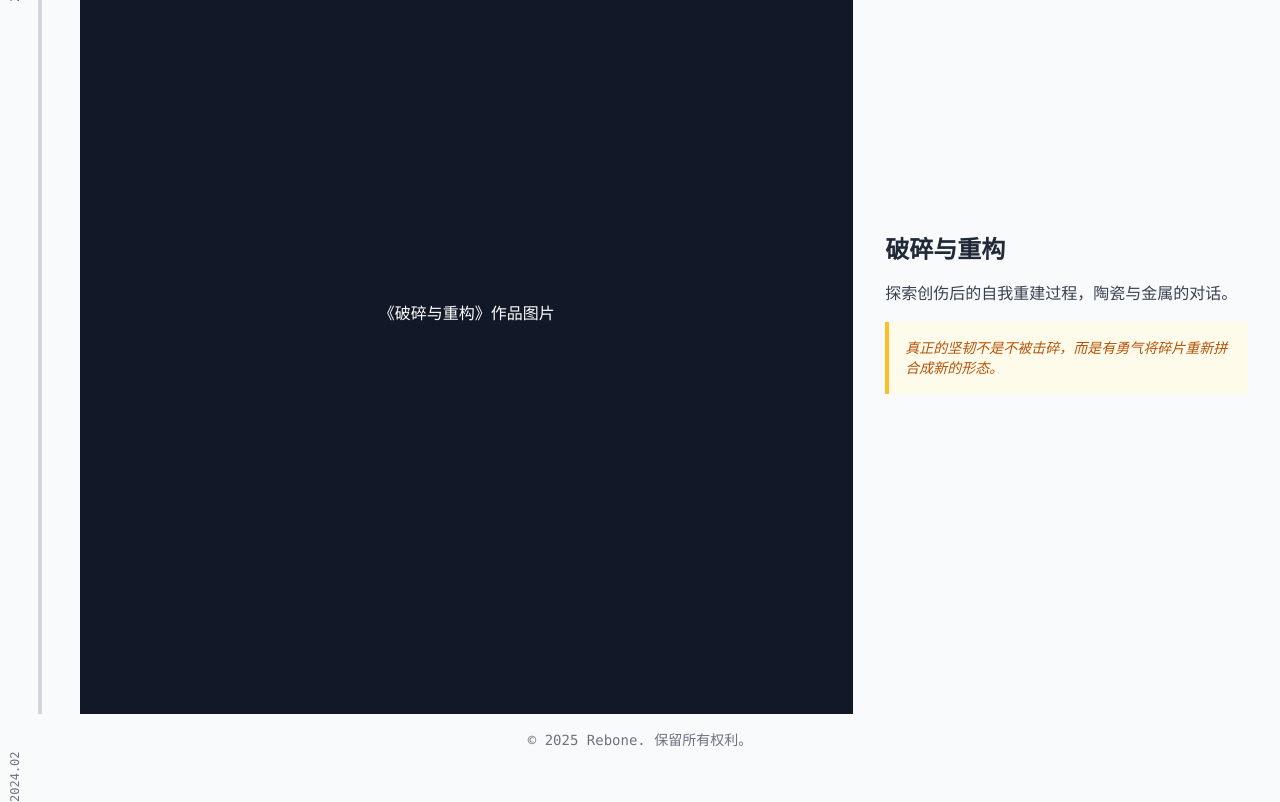
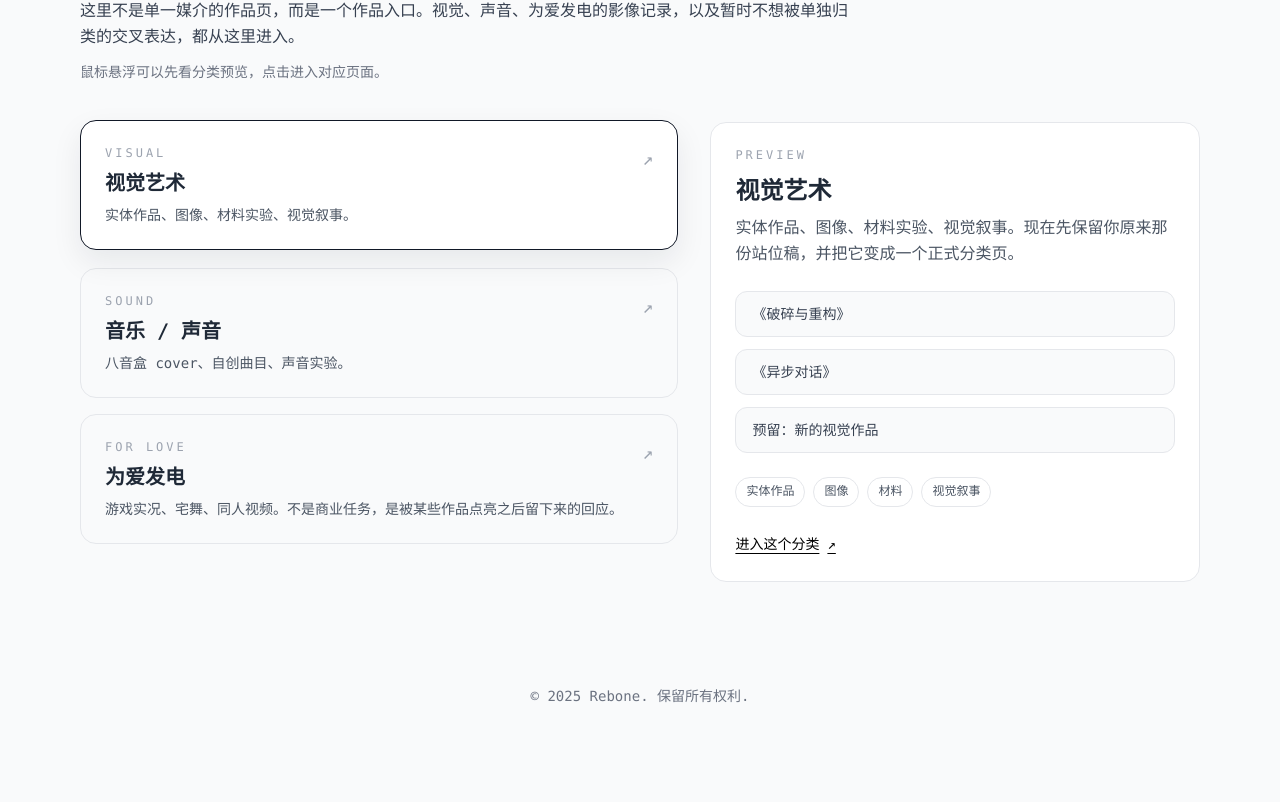
Before and after one commit to ReBone0522/ReBone-s-personal-website, a plain HTML site: page expressions.html in a window 1280 px wide. Shown: the part 146-948 px from the top of the page. After the commit the page ends 868 px from the top, so only its background shows below. Drawn offline with nearby package versions, Linux system fonts and the light colour scheme.

Commit message:
Restructure Expressions into category hub

```diff
--- a/expressions.html
+++ b/expressions.html
@@ -6,18 +6,29 @@
     <title>Expressions | ReBone</title>
     <script src="https://cdn.tailwindcss.com"></script>
     <style>
-        .full-screen-section {
-            min-height: 100vh;
-            scroll-snap-align: start;
+        .category-card {
+            transition: all 0.2s ease;
         }
-        .expressions-container {
-            scroll-snap-type: y mandatory;
-            height: 100vh;
-            overflow-y: scroll;
+        .category-card:hover,
+        .category-card.active {
+            border-color: #111827;
+            background: #ffffff;
+            transform: translateY(-2px);
+            box-shadow: 0 12px 30px rgba(17, 24, 39, 0.08);
+        }
+        .preview-pill {
+            display: inline-flex;
+            align-items: center;
+            padding: 4px 10px;
+            border: 1px solid #e5e7eb;
+            border-radius: 999px;
+            font-size: 12px;
+            color: #4b5563;
+            background: #fff;
         }
     </style>
 </head>
-<body class="bg-gray-50 text-gray-800 font-mono">
+<body class="bg-gray-50 text-gray-800 font-mono leading-relaxed">
     <nav class="sticky top-0 z-50 bg-[length:113%_1000px] bg-center p-4 flex justify-between items-center" style="background-image: url('assets/nav-bg.PNG');">
         <h1 class="text-xl font-bold text-white">ReBone</h1>
         <div class="space-x-4 text-white text-sm">
@@ -29,61 +40,120 @@
         </div>
     </nav>
 
-    <!-- 全屏滚动容器 -->
-    <div class="expressions-container">
-        <!-- 作品1 -->
-        <section class="full-screen-section flex">
-            <!-- 时间轴 -->
-            <div class="w-20 flex flex-col items-center pt-10">
-                <div class="w-1 h-full bg-gray-300"></div>
-                <div class="absolute mt-10 text-xs text-gray-500 transform -rotate-90 origin-left whitespace-nowrap">
-                    2024.04
-                </div>
-            </div>
+    <main class="max-w-6xl mx-auto mt-10 px-4 pb-16">
+        <div class="mb-10 max-w-3xl">
+            <h2 class="text-2xl font-semibold mb-3">Expressions</h2>
+            <p class="text-gray-700 mb-3">这里不是单一媒介的作品页，而是一个作品入口。视觉、声音、为爱发电的影像记录，以及暂时不想被单独归类的交叉表达，都从这里进入。</p>
+            <p class="text-sm text-gray-500">鼠标悬浮可以先看分类预览，点击进入对应页面。</p>
+        </div>
 
-            <!-- 作品图片 - 全屏左侧 -->
-            <div class="flex-1 bg-gray-900 flex items-center justify-center">
-                <span class="text-white">《破碎与重构》作品图片</span>
-            </div>
+        <div class="grid grid-cols-1 lg:grid-cols-[1.1fr_0.9fr] gap-8 items-start">
+            <section class="space-y-4">
+                <a href="expressions_visual.html" class="category-card active block rounded-2xl border border-gray-200 bg-gray-50 p-6" data-section="visual">
+                    <div class="flex items-start justify-between gap-4">
+                        <div>
+                            <p class="text-xs uppercase tracking-[0.25em] text-gray-400 mb-2">Visual</p>
+                            <h3 class="text-xl font-semibold mb-2">视觉艺术</h3>
+                            <p class="text-sm text-gray-600">实体作品、图像、材料实验、视觉叙事。</p>
+                        </div>
+                        <span class="text-gray-400 text-lg">↗</span>
+                    </div>
+                </a>
 
-            <!-- 作品描述 - 右侧 -->
-            <div class="w-1/3 p-8 flex flex-col justify-center">
-                <h2 class="text-2xl font-semibold mb-4">破碎与重构</h2>
-                <p class="text-gray-700 mb-4">探索创伤后的自我重建过程，陶瓷与金属的对话。</p>
-                <div class="p-4 bg-amber-50 border-l-4 border-amber-400">
-                    <p class="text-sm text-amber-700 italic">真正的坚韧不是不被击碎，而是有勇气将碎片重新拼合成新的形态。</p>
-                </div>
-            </div>
-        </section>
+                <a href="expressions_sound.html" class="category-card block rounded-2xl border border-gray-200 bg-gray-50 p-6" data-section="sound">
+                    <div class="flex items-start justify-between gap-4">
+                        <div>
+                            <p class="text-xs uppercase tracking-[0.25em] text-gray-400 mb-2">Sound</p>
+                            <h3 class="text-xl font-semibold mb-2">音乐 / 声音</h3>
+                            <p class="text-sm text-gray-600">八音盒 cover、自创曲目、声音实验。</p>
+                        </div>
+                        <span class="text-gray-400 text-lg">↗</span>
+                    </div>
+                </a>
 
-        <!-- 作品2 -->
-        <section class="full-screen-section flex">
-            <!-- 时间轴 -->
-            <div class="w-20 flex flex-col items-center pt-10">
-                <div class="w-1 h-full bg-gray-300"></div>
-                <div class="absolute mt-10 text-xs text-gray-500 transform -rotate-90 origin-left whitespace-nowrap">
-                    2024.02
-                </div>
-            </div>
+                <a href="expressions_fandom.html" class="category-card block rounded-2xl border border-gray-200 bg-gray-50 p-6" data-section="fandom">
+                    <div class="flex items-start justify-between gap-4">
+                        <div>
+                            <p class="text-xs uppercase tracking-[0.25em] text-gray-400 mb-2">For Love</p>
+                            <h3 class="text-xl font-semibold mb-2">为爱发电</h3>
+                            <p class="text-sm text-gray-600">游戏实况、宅舞、同人视频。不是商业任务，是被某些作品点亮之后留下来的回应。</p>
+                        </div>
+                        <span class="text-gray-400 text-lg">↗</span>
+                    </div>
+                </a>
 
-            <!-- 作品图片 -->
-            <div class="flex-1 bg-gray-100 flex items-center justify-center">
-                <span class="text-gray-600">《异步对话》作品图片</span>
-            </div>
 
-            <!-- 作品描述 -->
-            <div class="w-1/3 p-8 flex flex-col justify-center">
-                <h2 class="text-2xl font-semibold mb-4">异步对话</h2>
-                <p class="text-gray-700 mb-4">通过算法生成的声音景观，模拟非实时沟通的美学。</p>
-                <div class="p-4 bg-amber-50 border-l-4 border-amber-400">
-                    <p class="text-sm text-amber-700 italic">延迟回复不是情感的衰减，而是思想的沉淀。</p>
-                </div>
-            </div>
-        </section>
-    </div>
+            </section>
 
-    <footer class="text-center text-sm text-gray-500 py-4">
-        © 2025 Rebone. 保留所有权利。
+            <aside class="rounded-2xl border border-gray-200 bg-white p-6 lg:sticky lg:top-24">
+                <p class="text-xs uppercase tracking-[0.25em] text-gray-400 mb-3">Preview</p>
+                <h3 class="text-2xl font-semibold mb-2" id="previewTitle">视觉艺术</h3>
+                <p class="text-gray-600 mb-6" id="previewText">实体作品、图像、材料实验、视觉叙事。</p>
+                <div class="space-y-3 mb-6" id="previewItems"></div>
+                <div class="flex flex-wrap gap-2 mb-6" id="previewTags"></div>
+                <a id="previewLink" href="expressions_visual.html" class="inline-flex items-center gap-2 text-sm text-black underline underline-offset-4">进入这个分类 <span>↗</span></a>
+            </aside>
+        </div>
+    </main>
+
+    <footer class="text-center text-sm text-gray-500 mt-10 mb-4">
+       © 2025 Rebone. 保留所有权利.
     </footer>
+
+    <script>
+        const previewData = {
+            visual: {
+                title: '视觉艺术',
+                text: '实体作品、图像、材料实验、视觉叙事。现在先保留你原来那份站位稿，并把它变成一个正式分类页。',
+                tags: ['实体作品', '图像', '材料', '视觉叙事'],
+                items: ['《破碎与重构》', '《异步对话》', '预留：新的视觉作品'],
+                href: 'expressions_visual.html'
+            },
+            sound: {
+                title: '音乐 / 声音',
+                text: '八音盒 cover、自创曲目、声音实验。这里会更像声音作品档案，而不是纯播放器堆叠。',
+                tags: ['Music Box Cover', 'Original', 'Audio Sketch'],
+                items: ['预留：八音盒 cover 曲目', '预留：原创曲目', '预留：声音实验'],
+                href: 'expressions_sound.html'
+            },
+            fandom: {
+                title: '为爱发电',
+                text: '游戏实况、宅舞、同人视频。比“二次元”更宽，也比“同人”更能装下你现在想放的内容。',
+                tags: ['Gameplay', 'Dance', 'Fan Video'],
+                items: ['游戏实况系列（4P）', '宅舞视频', '预留：更多同人影像'],
+                href: 'expressions_fandom.html'
+            },
+
+        };
+
+        const cards = document.querySelectorAll('[data-section]');
+        const titleEl = document.getElementById('previewTitle');
+        const textEl = document.getElementById('previewText');
+        const itemsEl = document.getElementById('previewItems');
+        const tagsEl = document.getElementById('previewTags');
+        const linkEl = document.getElementById('previewLink');
+
+        function renderPreview(section) {
+            const data = previewData[section];
+            if (!data) return;
+            titleEl.textContent = data.title;
+            textEl.textContent = data.text;
+            linkEl.href = data.href;
+            itemsEl.innerHTML = data.items.map(item => `<div class="rounded-xl border border-gray-200 bg-gray-50 px-4 py-3 text-sm text-gray-700">${item}</div>`).join('');
+            tagsEl.innerHTML = data.tags.map(tag => `<span class="preview-pill">${tag}</span>`).join('');
+            cards.forEach(card => card.classList.remove('active'));
+            const active = document.querySelector(`[data-section="${section}"]`);
+            if (active) active.classList.add('active');
+        }
+
+        cards.forEach(card => {
+            const section = card.dataset.section;
+            card.addEventListener('mouseenter', () => renderPreview(section));
+            card.addEventListener('focus', () => renderPreview(section));
+            card.addEventListener('click', () => renderPreview(section));
+        });
+
+        renderPreview('visual');
+    </script>
 </body>
 </html>
```
Also changed, not shown: expressions_fandom.html (added, +91 -0 lines), expressions_sound.html (added, +80 -0 lines), expressions_visual.html (added, +69 -0 lines).
